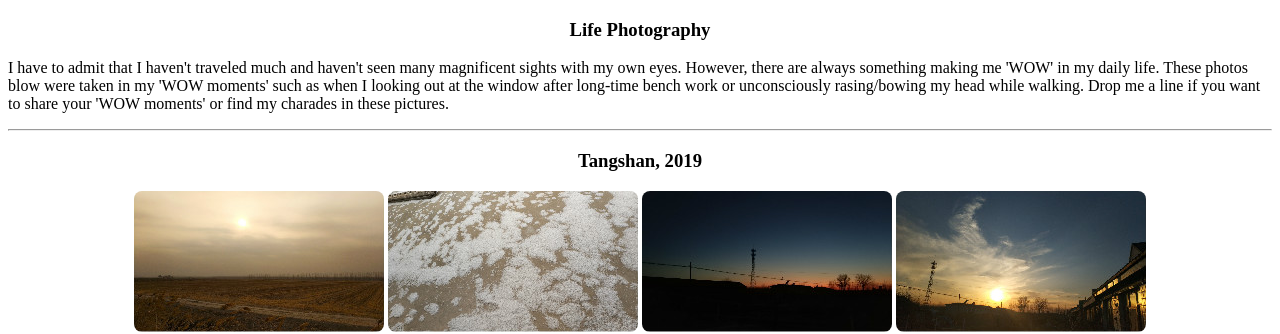
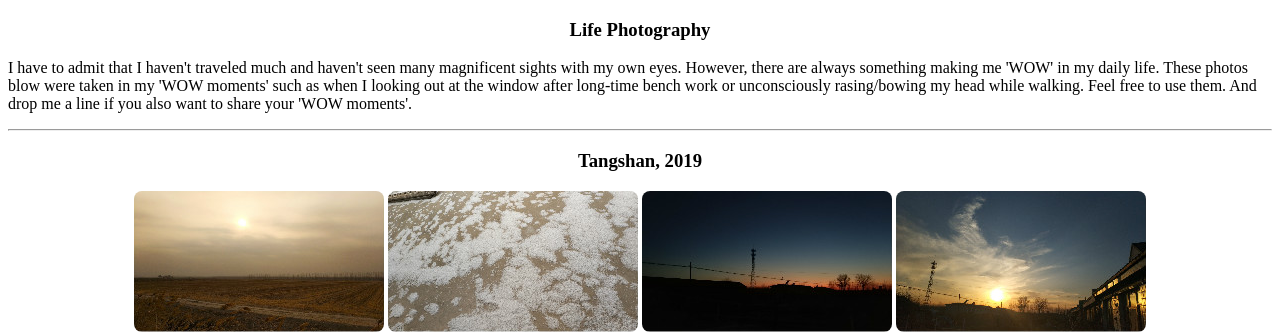
Before and after one commit to PAULYZHENG/paulyzheng.github.io, a Jekyll site: the page photograph/index.html, which Jekyll copies as it is, in a window 1280 px wide and 900 px high. Shown: the top 334 px of the window. Built offline with Jekyll 4.4.1, drawn with Linux system fonts in a browser that asks for light colours.

Commit message:
Update index.html

```diff
--- a/photograph/index.html
+++ b/photograph/index.html
@@ -15,7 +15,7 @@
       However, there are always something making me 'WOW' in my daily life.
       These photos blow were taken in my 'WOW moments' such as
       when I looking out at the window after long-time bench work or unconsciously rasing/bowing my head while walking.
-      Drop me a line if you want to share your 'WOW moments' or find my charades in these pictures.
+      Feel free to use them. And drop me a line if you also want to share your 'WOW moments'.
     </p>
     <hr />
 
```
